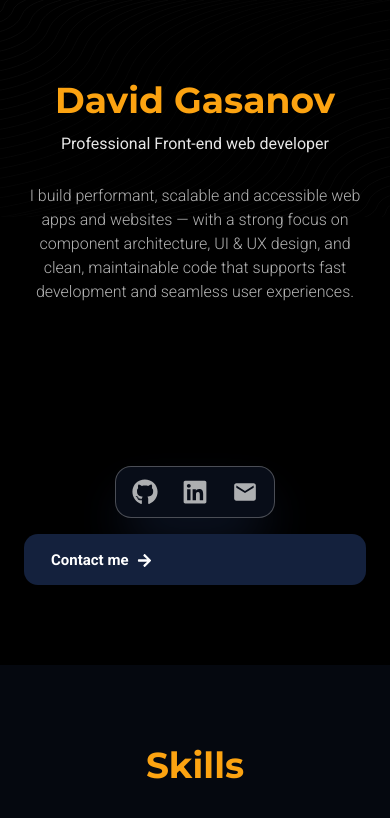
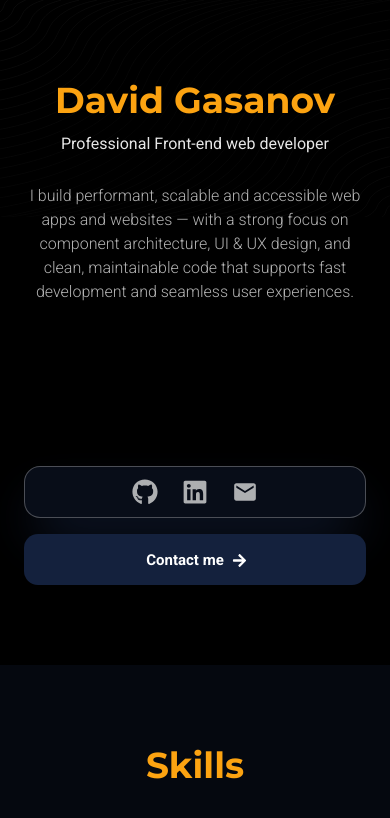
Before and after one commit to davidGasanov/portfolio-website, a React (Vite) app: page / in a window 390 px wide. Shown: the top 818 px of the page. Built offline with nearby package versions, Linux system fonts and the light colour scheme.

Commit message:
adjust button and contact styles

```diff
--- a/src/sections/landing/index.tsx
+++ b/src/sections/landing/index.tsx
@@ -39,12 +39,12 @@ const LandingSection = () => {
 
           {/* Contact */}
           <div className="w-full flex flex-col items-center gap-4 mt-[150px] md:w-auto md:flex-row">
-            <div className="bg-dark-primary">
+            <div className="bg-dark-primary w-full">
               <div className="w-full flex items-center justify-center gap-4 p-4 py-3 bg-dark-secondary/40 rounded-2xl border border-light-primary/30 shadow-2xl shadow-dark-secondary md:w-auto">
                 <Socials />
               </div>
             </div>
-            <Button className="w-full h-auto md:w-auto shrink-0 flex items-center gap-2 hover:gap-2.5 duration-200">
+            <Button className="w-full justify-center h-auto md:w-auto shrink-0 flex items-center gap-2 hover:gap-2.5 duration-200">
               Contact me
               <FaArrowRight />
             </Button>
```
